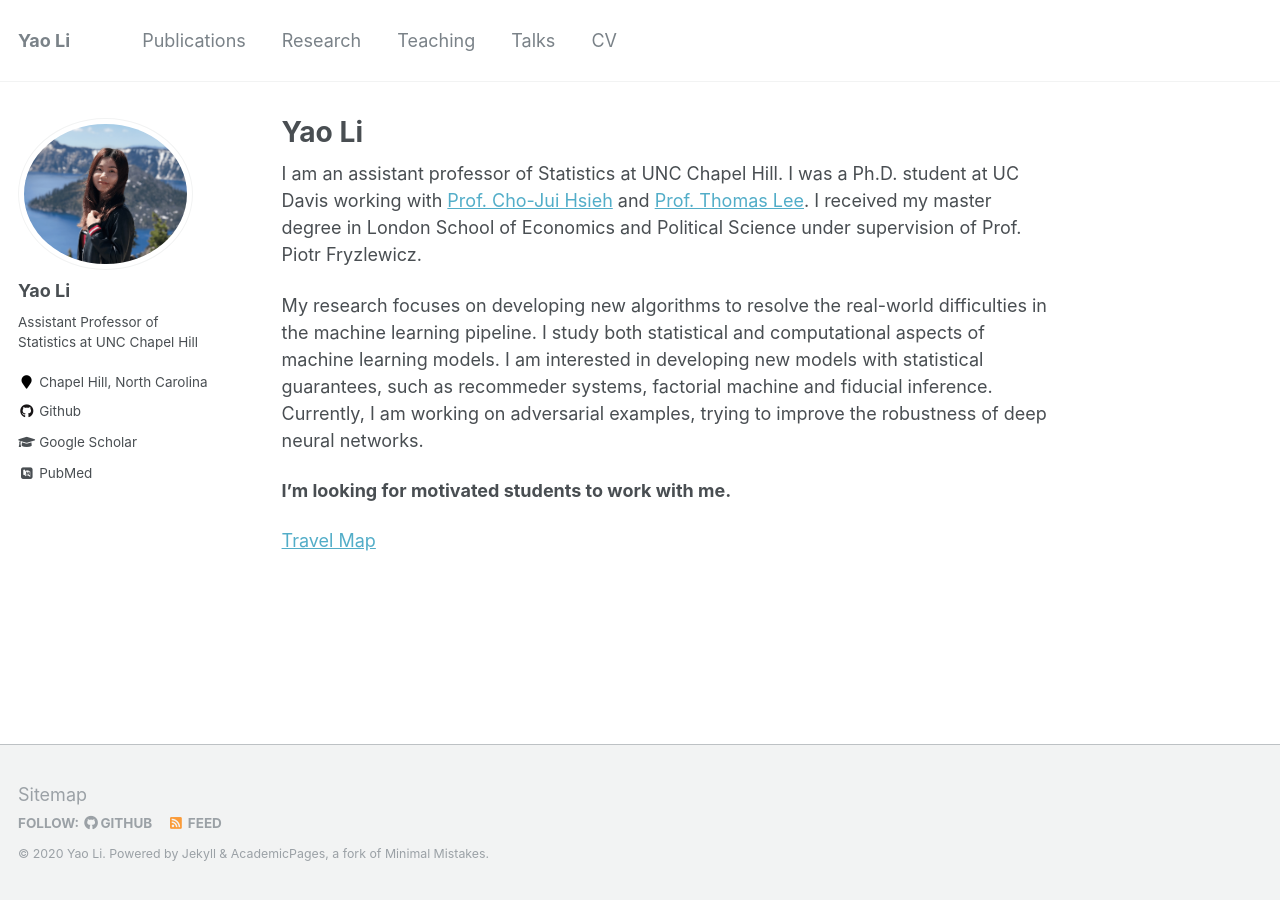
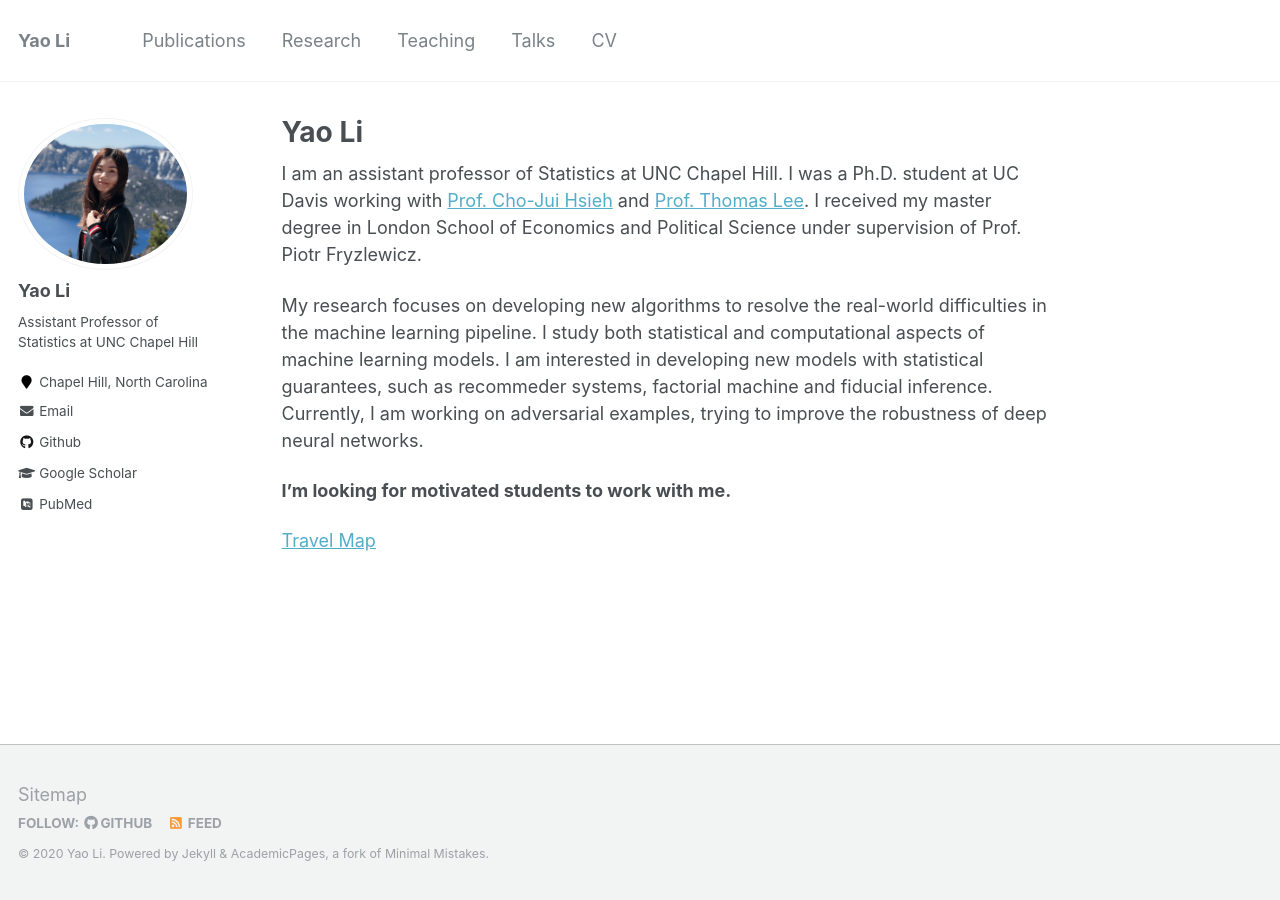
Before and after one commit to liyao880/yaoli, a Jekyll site: the page built from _pages/about.md, in a window 1280 px wide. Built offline with Jekyll 4.4.1, drawn with Linux system fonts in a browser that asks for light colours; some web fonts are replaced.

Commit message:
Update _config.yml

```diff
--- a/_config.yml
+++ b/_config.yml
@@ -87,7 +87,7 @@ author:
   employer         :
   pubmed           : ""
   googlescholar    : "https://scholar.google.com/citations?user=bQ6YhCwAAAAJ&hl=en"
-  email            :
+  email            : yaoli@email.unc.edu
   researchgate     :  # example: "https://www.researchgate.net/profile/yourprofile"
   uri              :
   bitbucket        :
```
